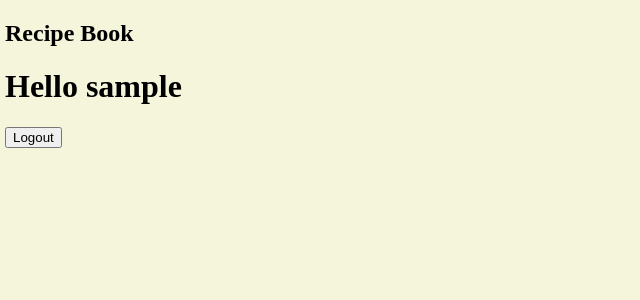
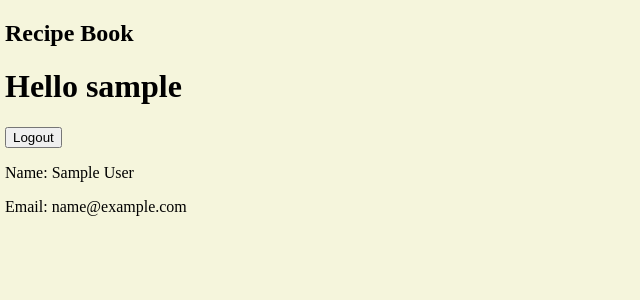
Before and after one commit to madyoung914/hobbysite-ED-1, a Django app: page /profile in a window 1280 px wide. Shown: the part 57-357 px from the top of the page, without its empty margins (0-640 px from the left). Run offline with Django 5.2, Linux system fonts and the light colour scheme; a user stored in the database is signed in; tables that the repository leaves empty hold one stand-in row (values such as "Sample post").

Commit message:
adjusted based on main_interface and edited profile page

```diff
--- a/hobbysite/user_management/templates/user_management/profile.html
+++ b/hobbysite/user_management/templates/user_management/profile.html
@@ -9,6 +9,9 @@
             {% csrf_token %}
             <button type="submit">Logout</button>
         </form>
+
+        <p>Name: {{ request.user.profile.name }}</p>
+        <p>Email: {{ request.user.profile.email }}</p>
     {% else %}
         <h1>Not logged yet</h1>
         <a href="{% url 'main_interface:homepage' %}">Go here</a>
```
